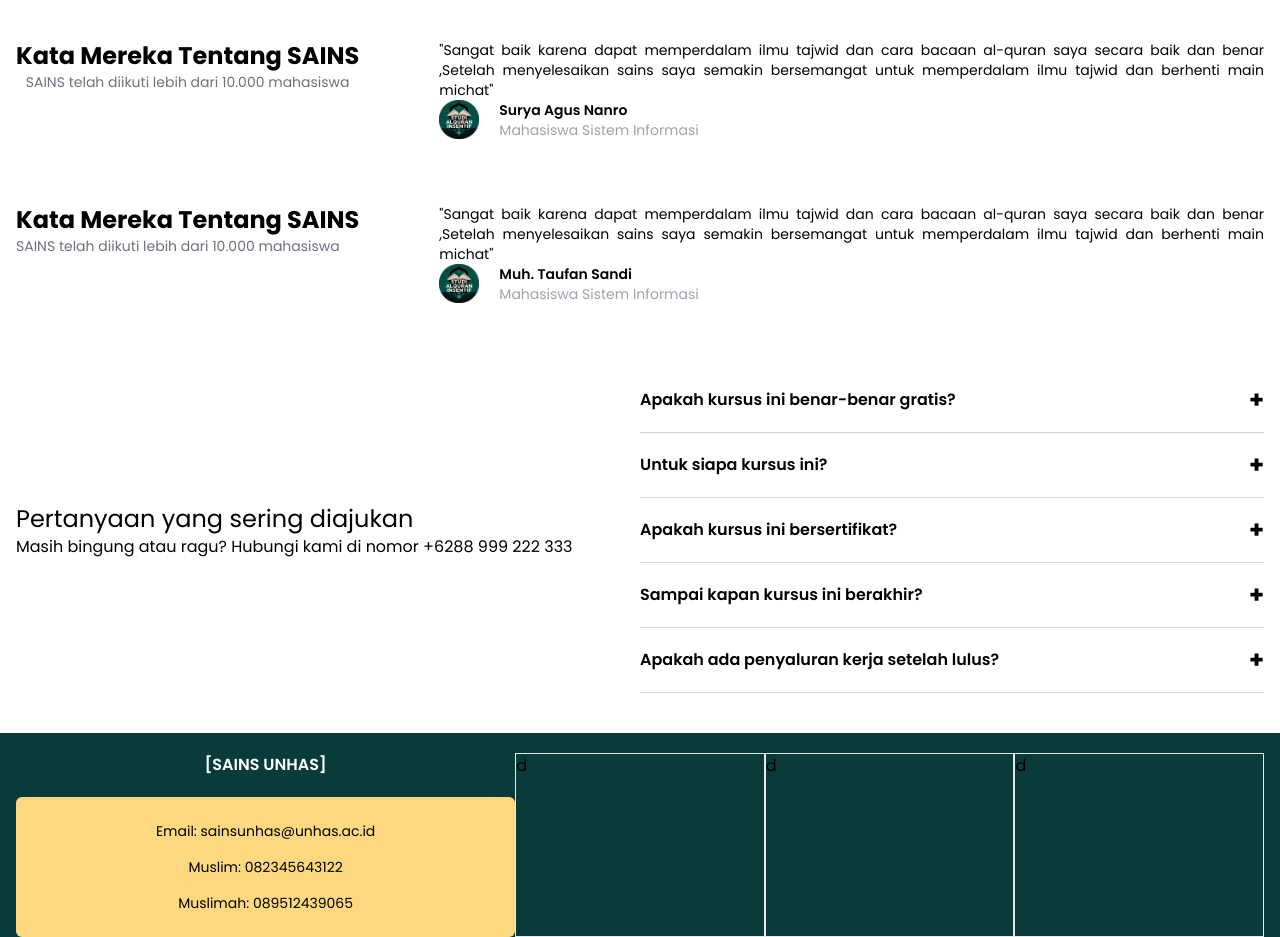
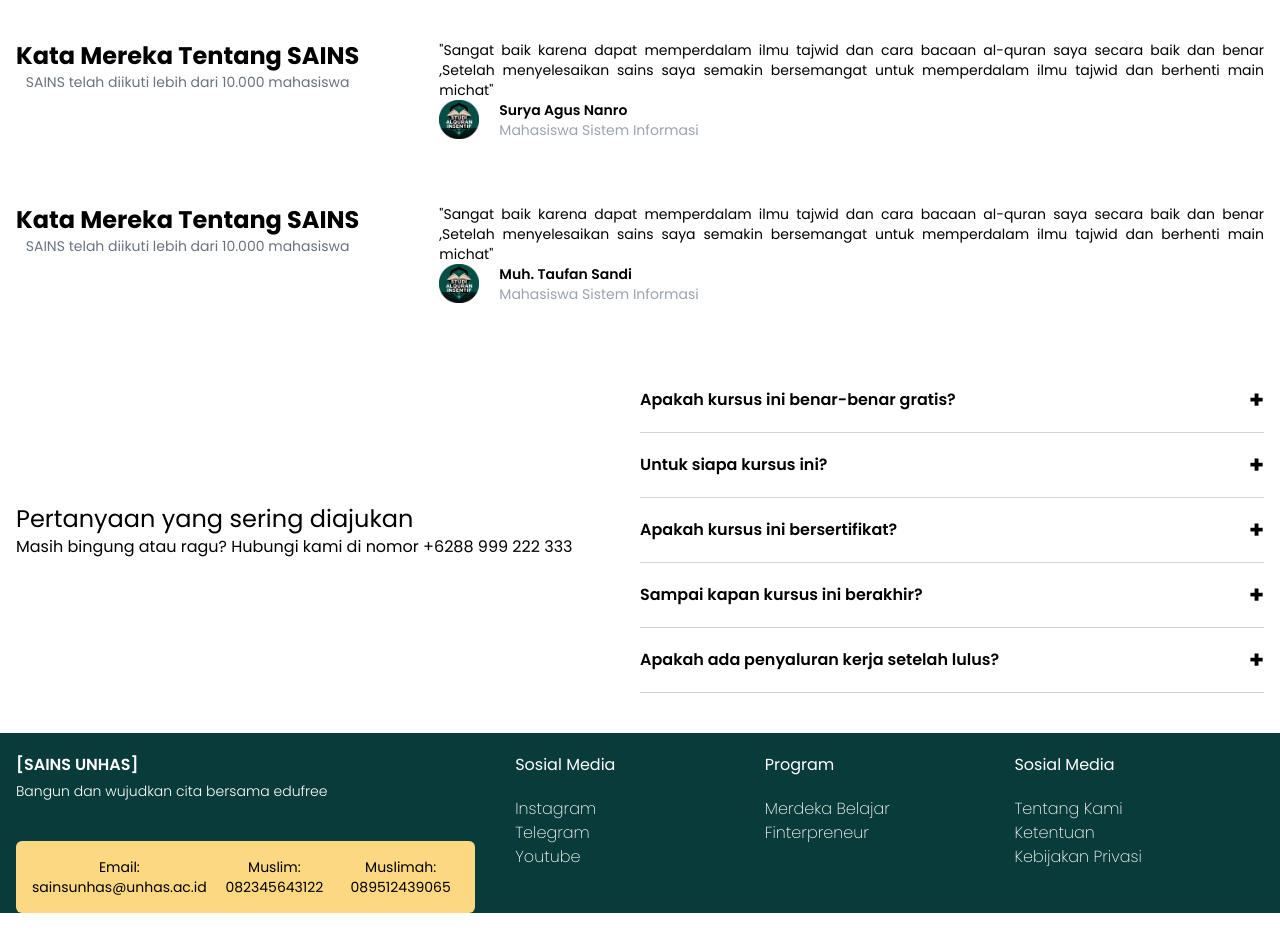
Before and after one commit to MuhKhaekal/PROJECT-PPL-LMS-SAINS, a Laravel app: page /dashboard in a window 1280 px wide. Shown: the part 2468-3405 px from the top of the page. After the commit the page ends 3381 px from the top, so only its background shows below. Run offline with Laravel 12, Linux system fonts and the light colour scheme; a user stored in the database is signed in; data comes from the database, SQL or seed files in the repository; style sheets or scripts are compiled from the project's sources.

Commit message:
fix: added bug footer dashboard home-user

```diff
--- a/project-sains/resources/views/dashboard/user/base-user.blade.php
+++ b/project-sains/resources/views/dashboard/user/base-user.blade.php
@@ -53,7 +53,7 @@
         <div class=" bg-primary w-full mt-10 pt-5 flex flex-col justify-center font-poppins">
             <div class="container mx-auto px-4 lg:flex">
                 <div class="lg:flex-4 lg:w-2/5">
-                    <div class="text-center text-white font-semibold mb-5">
+                    <div class="text-center text-white font-semibold mb-5 lg:text-left lg:mb-1">
                         <p>[SAINS UNHAS]</p>
                     </div>
                     <div class="lg:hidden flex mb-5">
@@ -66,21 +66,33 @@
                             <a href="" class="text-center p-2">Kebijakan Privasi</a>
                         </div>
                     </div>
-                    <div class="bg-btn-primary rounded-md p-4 text-sm flex flex-col">
+                    <div class="hidden lg:block text-white font-light text-sm lg:mb-10">
+                        <p>Bangun dan wujudkan cita bersama edufree</p>
+                    </div>
+                    <div class="bg-btn-primary rounded-md p-4 text-sm flex flex-col lg:flex-row lg:p-2 me-10">
                         <p class="text-center p-2">Email: sainsunhas@unhas.ac.id</p>
                         <p class="text-center p-2">Muslim: 082345643122</p>
                         <p class="text-center p-2">Muslimah: 089512439065</p>
                     </div>
                 </div>
-                <div class="hidden lg:block lg:border lg:flex-1">
-                    d
+                <div class="hidden lg:block lg:flex-1 text-white">
+                    <p class="mb-5">Sosial Media</p>
+                    <a href="" class="font-extralight">Instagram</a><br>
+                    <a href="" class="font-extralight">Telegram</a><br>
+                    <a href="" class="font-extralight">Youtube</a>
                 </div>
-                <div class="hidden lg:block lg:border lg:flex-1">
-                    d
+                <div class="hidden lg:block lg:flex-1 text-white">
+                    <p class="mb-5">Program</p>
+                    <a href="" class="font-extralight">Merdeka Belajar</a><br>
+                    <a href="" class="font-extralight">Finterpreneur</a>
                 </div>
-                <div class="hidden lg:block lg:border lg:flex-1">
-                    d
+                <div class="hidden lg:block lg:flex-1 text-white">
+                    <p class="mb-5">Sosial Media</p>
+                    <a href="" class="font-extralight">Tentang Kami</a><br>
+                    <a href="" class="font-extralight">Ketentuan</a><br>
+                    <a href="" class="font-extralight">Kebijakan Privasi</a>
                 </div>
+
 
             </div>
         </div>
--- a/project-sains/resources/views/dashboard/user/home-user.blade.php
+++ b/project-sains/resources/views/dashboard/user/home-user.blade.php
@@ -107,7 +107,7 @@
         <div class="container mx-auto px-4 mt-5 flex flex-col sm:mt-16 sm:flex-row">
             <div class="hidden font-poppins  sm:block sm:flex-2 sm:pr-20">
                 <h1 class="text-center text-2xl font-bold sm:text-left">Kata Mereka Tentang SAINS</h1>
-                <p class="text-sm text-gray-500">SAINS telah diikuti lebih dari 10.000 mahasiswa</p>
+                <p class="text-sm text-center text-gray-500">SAINS telah diikuti lebih dari 10.000 mahasiswa</p>
             </div>
             <div class="font-poppins text-sm sm:flex-1">
                 <p class="text-justify">"Sangat baik karena dapat memperdalam ilmu tajwid dan cara bacaan al-quran saya secara baik dan benar ,Setelah menyelesaikan sains saya semakin bersemangat untuk memperdalam ilmu tajwid dan berhenti main michat"</p>
```
